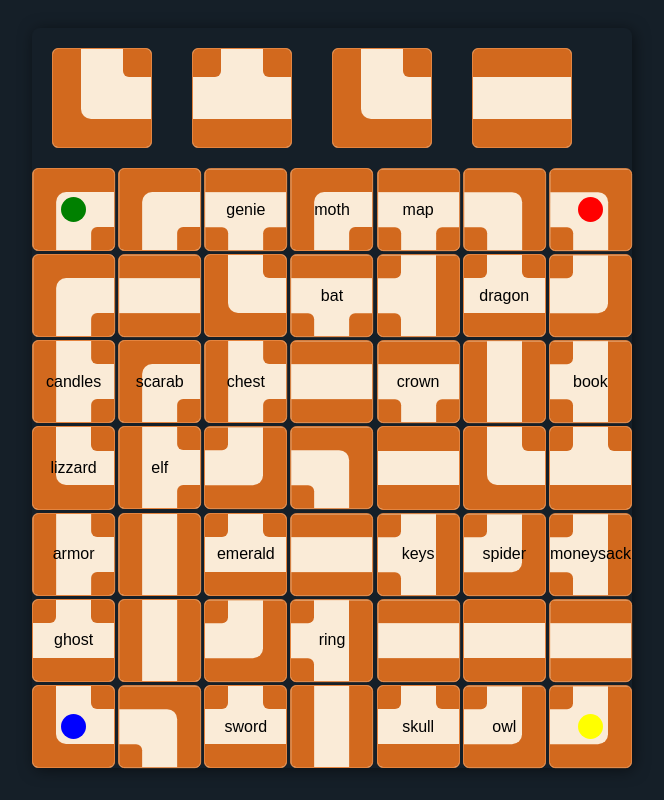
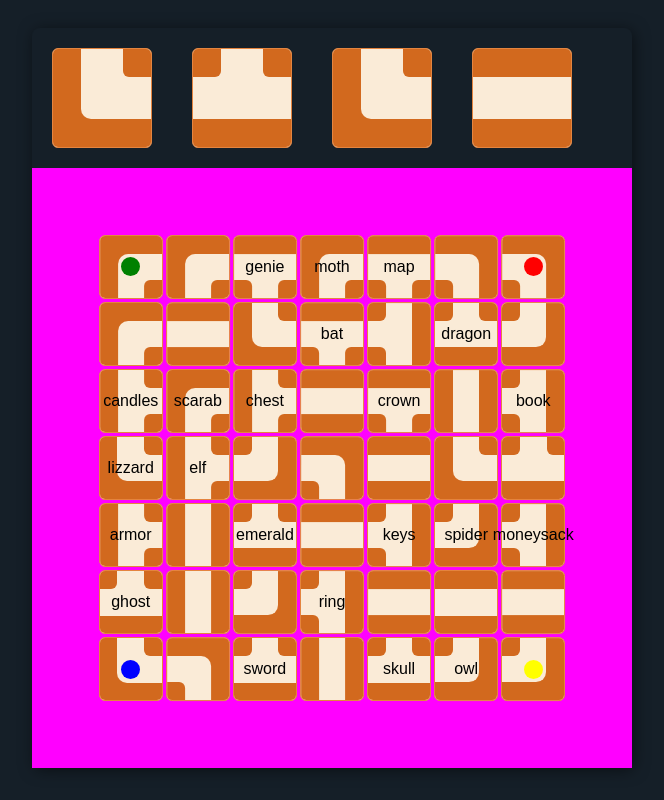
Before and after one commit to vforteli/maze, a React (Vite) app in the folder frontend/: page / in a window 1280 px wide. Shown: the whole page, without its empty margins (308-972 px from the left). Built offline with nearby package versions, Linux system fonts and the light colour scheme.

Commit message:
add board frame and some rotation animation stuff

```diff
--- a/frontend/src/board/Board.scss
+++ b/frontend/src/board/Board.scss
@@ -4,7 +4,16 @@
     flex-direction: row;
   }
 
+  .board-frame {
+    background-color: magenta;
+    display: grid;
+    grid-template-columns: repeat(9, 1fr);
+    grid-template-rows: repeat(9, 1fr);
+  }
+
   .board {
+    grid-column: 2 / 9;
+    grid-row: 2 / 9;
     display: grid;
     grid-template-columns: repeat(7, 1fr);
     grid-gap: 3px;
--- a/frontend/src/board/Board.tsx
+++ b/frontend/src/board/Board.tsx
@@ -1,6 +1,6 @@
 import "./Board.scss";
-import React from "react";
-import { CellMemoized, CellProps, directions } from "./Cell";
+import React, { useMemo, useState } from "react";
+import { CellMemoized, CellProps, Direction, directions } from "./Cell";
 import { getRandomInteger, shuffleArray } from "../utils";
 import { fixedCells, movableCells } from "./Cells";
 
@@ -26,15 +26,30 @@ function getRandomBoardCells(): { cells: CellProps[]; playerCell: CellProps } {
   return { cells: cells, playerCell: { ...randomCells.pop()!, rotation: 0 } };
 }
 
+function rotateRight(direction: Direction): Direction {
+  switch (direction) {
+    case 0:
+      return 90;
+    case 90:
+      return 180;
+    case 180:
+      return 270;
+    case 270:
+      return 0;
+  }
+}
+
 const Board = () => {
-  const { cells, playerCell } = getRandomBoardCells();
-  console.debug(playerCell);
+  const { cells, playerCell } = useMemo(() => getRandomBoardCells(), []);
+  const [playerCellDirection, setPlayerCellDirection] = useState<Direction>(0);
 
   return (
     <div className="board-container">
       <div className="tile-test">
         <div style={{ width: 100, margin: 20 }}>
-          <CellMemoized {...playerCell} />
+          <div onClick={() => setPlayerCellDirection(rotateRight(playerCellDirection))}>
+            <CellMemoized {...playerCell} rotation={playerCellDirection} />
+          </div>
         </div>
         <div style={{ width: 100, margin: 20 }}>
           <CellMemoized type="T" rotation={0} />
@@ -46,10 +61,12 @@ const Board = () => {
           <CellMemoized type="I" rotation={0} />
         </div>
       </div>
-      <div className="board">
-        {cells.map((o, i) => (
-          <CellMemoized key={i} {...o} />
-        ))}
+      <div className="board-frame">
+        <div className="board">
+          {cells.map((o, i) => (
+            <CellMemoized key={i} {...o} />
+          ))}
+        </div>
       </div>
     </div>
   );
--- a/frontend/src/board/Cell.scss
+++ b/frontend/src/board/Cell.scss
@@ -11,6 +11,7 @@
   }
 
   .cell {
+    transition: transform 0.5s ease-in-out;
     overflow: hidden;
     background-color: antiquewhite;
     border: 1px solid lighten(chocolate, 10);
```
